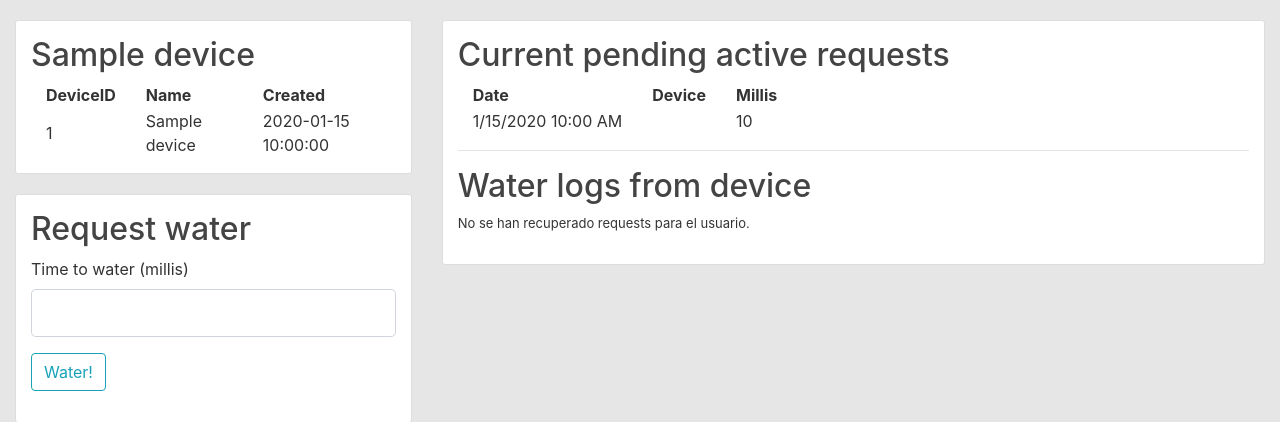
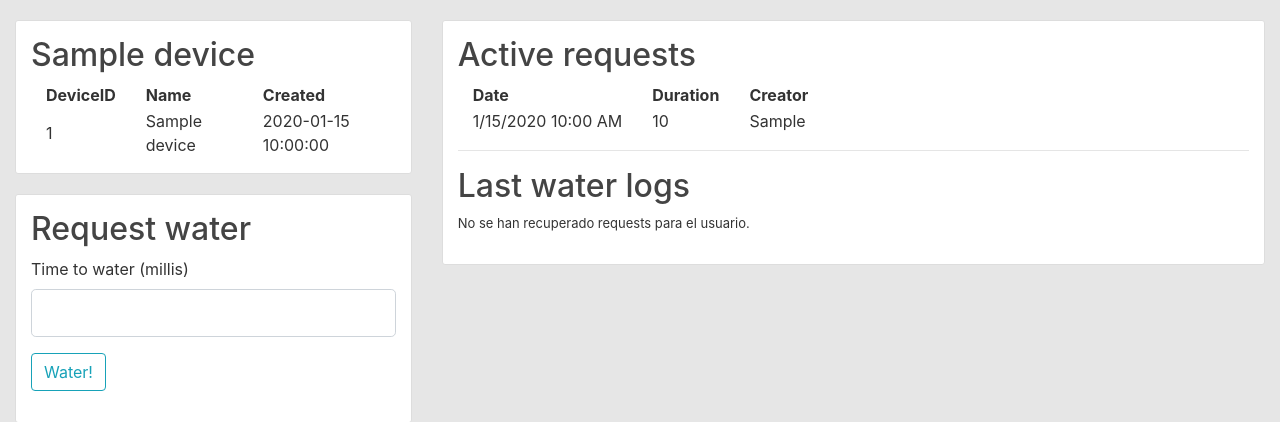
Before and after one commit to raiabril/iotgrx, a Flask app: page /check/000 in a window 1280 px wide. Shown: the part 60-482 px from the top of the page. Run offline with Flask 2, Linux system fonts and the light colour scheme; a user stored in the database is signed in; tables that the repository leaves empty hold one stand-in row (values such as "Sample post"); data that the repository does not hold is empty; some libraries are stand-ins or nearby versions.

Commit message:
Added creator for request

```diff
--- a/app/api/water.py
+++ b/app/api/water.py
@@ -47,7 +47,10 @@
     request_headers = request.headers.environ
     request_json = json.loads(request.data)
     try:
-        log = WaterRequest(duration=request_json['duration'],device_code=request_json['device_code'],pending=True)
+        log = WaterRequest(duration=request_json['duration'],
+                            device_code=request_json['device_code'],
+                            pending=True,
+                            creator = 'API')
         db.session.add(log)
         db.session.commit()
     except:
--- a/app/models.py
+++ b/app/models.py
@@ -163,6 +163,7 @@
     pending = db.Column(db.Boolean, nullable=False)
     duration = db.Column(db.Integer, nullable=False)
     device_code = db.Column(db.Integer, db.ForeignKey('device.code'), nullable=False, index=True)
+    creator = db.Column(db.String, nullable=False)
     device = db.relationship('Device', lazy=True)
 
 
--- a/app/templates/water.html
+++ b/app/templates/water.html
@@ -44,27 +44,27 @@
     </div>
     <div class="col-md-8">
       <div class="content-section">
-        <h2>Current pending active requests</h2>
+        <h2>Active requests</h2>
         {% if requests.__len__() == 0%}
             <p>No se han recuperado requests para el usuario.</p>
         {% else %}
         <table>
           <tr>
             <th>Date</th>
-            <th>Device</th>
-            <th>Millis</th>
+            <th>Duration</th>
+            <th>Creator</th>
           </tr>
           {% for request in requests %}
           <tr>
             <td>{{moment(request.date_created).format('l')}} {{moment(request.date_created).format('LT')}}</td>
-            <td>{{request.device.name}}</td>
             <td>{{request.duration}}</td>
+            <td>{{request.creator}}</td>
           </tr>
           {% endfor %}
         </table>
         {% endif %}
         <hr>
-        <h2>Water logs from device</h2>
+        <h2>Last water logs</h2>
         {% if logs.__len__() == 0%}
             <p>No se han recuperado requests para el usuario.</p>
         {% else %}
@@ -72,13 +72,11 @@
         <table>
           <tr>
             <th>Date</th>
-            <th>Device</th>
-            <th>Millis</th>
+            <th>Duration</th>
           </tr>
           {% for log in logs %}
           <tr>
             <td>{{moment(log.date_created).format('l')}} {{moment(log.date_created).format('LT')}}</td>
-            <td>{{log.device.name}}</td>
             <td>{{log.duration}}</td>
           </tr>
           {% endfor %}
--- a/app/water/routes.py
+++ b/app/water/routes.py
@@ -18,7 +18,7 @@
 
     if form.validate_on_submit():
         duration = form.duration.data
-        request = WaterRequest(device_code=device.code, pending=True, duration=duration)
+        request = WaterRequest(device_code=device.code, pending=True, duration=duration, creator='Web')
         db.session.add(request)
         db.session.commit()
         flash('Watering requested!','success')
```
